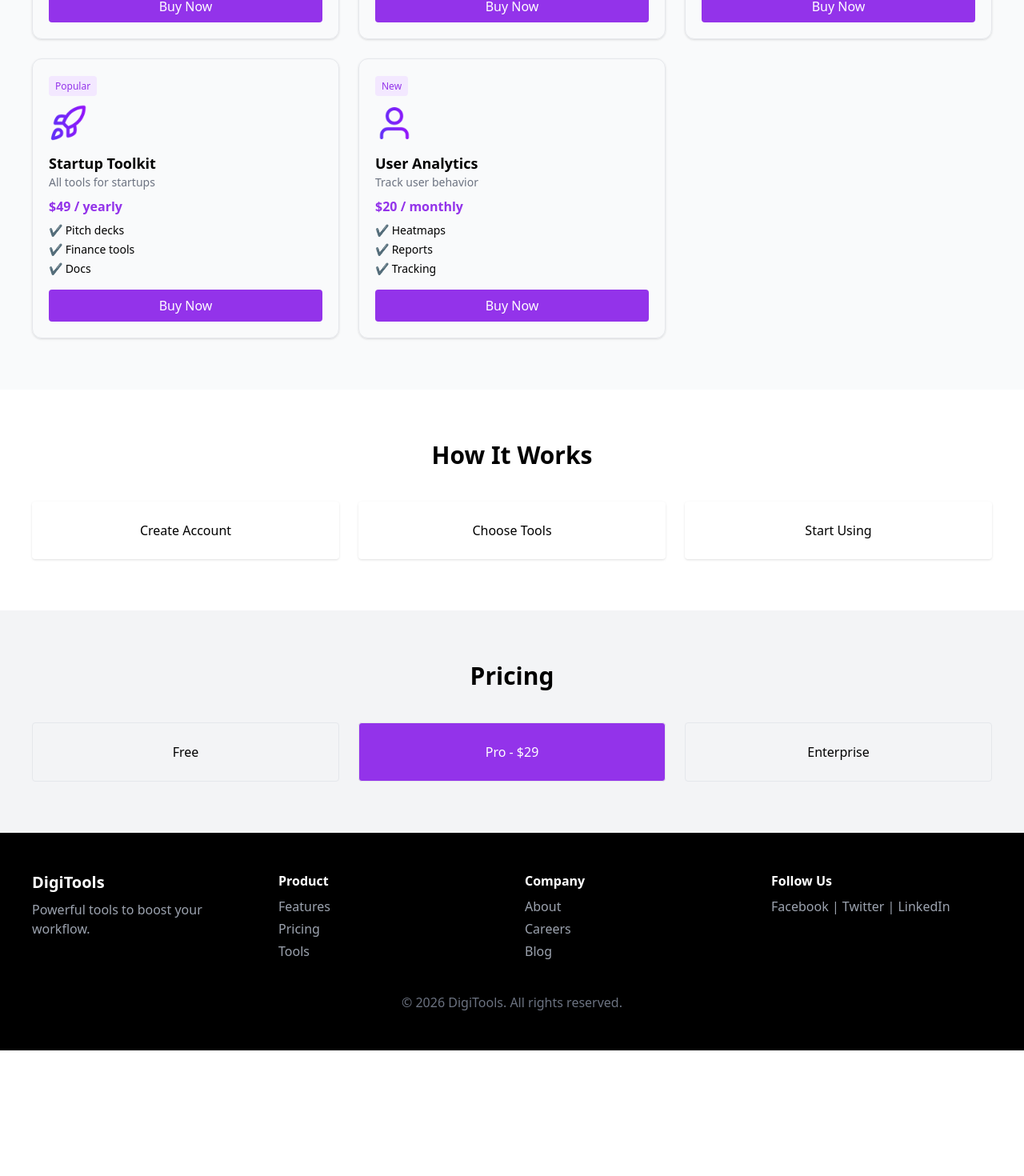
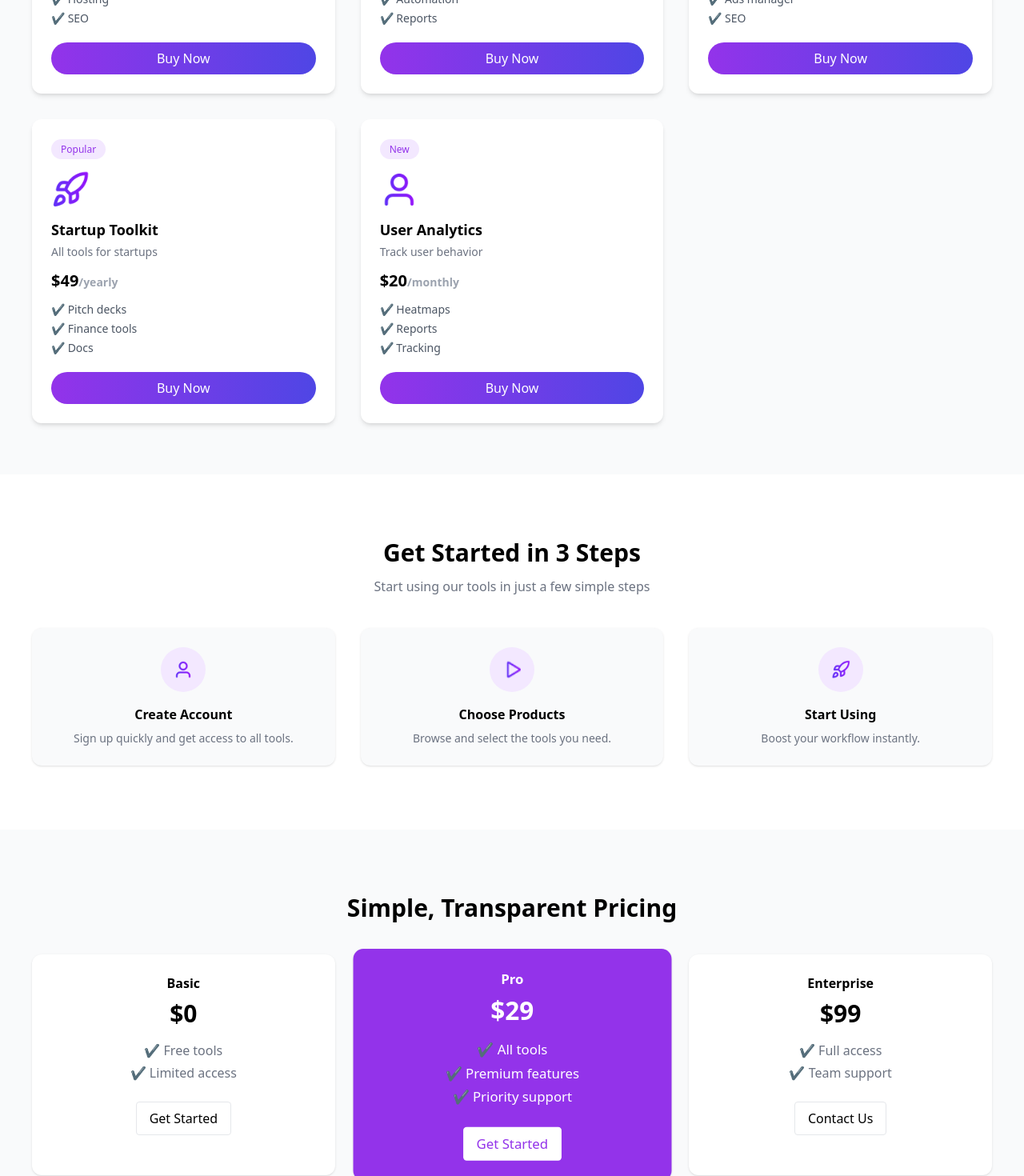
Before and after one commit to Avishek-Pratyay/Projects-digital-tools, a React (Vite) app: page / in a window 1280 px wide. Shown: the part 1800-3270 px from the top of the page at 80% size. Before the commit the page ends 3113 px from the top, so only its background shows below. Built offline with nearby package versions, Linux system fonts and the light colour scheme.

Commit message:
footer is complete

```diff
--- a/package.json
+++ b/package.json
@@ -13,6 +13,7 @@
     "daisyui": "^5.5.19",
     "react": "^19.2.4",
     "react-dom": "^19.2.4",
+    "react-icons": "^5.6.0",
     "react-toastify": "^11.0.5"
   },
   "devDependencies": {
--- a/src/App.jsx
+++ b/src/App.jsx
@@ -5,6 +5,7 @@ import Stats from "./components/Stats";
 import ToggleSection from "./components/ToggleSection";
 import Steps from "./components/Steps";
 import Pricing from "./components/Pricing";
+import CTA from "./components/CTA";
 import Footer from "./components/Footer";
 import products from "./data/products.json";
 
@@ -45,6 +46,7 @@ function App() {
 
       <Steps />
       <Pricing />
+      <CTA />
       <Footer />
 
       <ToastContainer />
--- /dev/null
+++ b/src/components/CTA.jsx
@@ -0,0 +1,28 @@
+export default function CTA() {
+  return (
+    <div className="bg-gradient-to-r from-purple-600 to-indigo-600 text-white text-center py-16">
+
+      <h2 className="text-3xl font-bold">
+        Ready To Transform Your Workflow?
+      </h2>
+
+      <p className="mt-3">
+        Join thousands of professionals who are already using DigiTools to work smarter.
+                          Start your free trial today.
+      </p>
+
+      <div className="mt-6 flex justify-center gap-4">
+        <button className="bg-white text-purple-600 px-6 py-2 rounded-full">
+          Explore Products
+        </button>
+        <button className="border px-6 py-2 rounded-full">
+          View Pricing
+        </button>
+      </div>
+      <p className="mt-3">
+        14-day free trials * No credit card required * Cancel anytime
+      </p>
+
+    </div>
+  );
+}
--- a/src/components/Cart.jsx
+++ b/src/components/Cart.jsx
@@ -1,14 +1,17 @@
 export default function Cart({ cart, removeFromCart, checkout }) {
-  if (cart.length === 0) {
-    return <p className="text-center text-gray-500">Cart is empty</p>;
-  }
+  return (
+    <div className="max-w-2xl mx-auto bg-white p-6 rounded-xl shadow">
 
-  return (
-    <div className="max-w-xl mx-auto">
+      <h3 className="text-lg font-bold mb-4">Your Cart</h3>
+
+      {cart.length === 0 ? (
+        <p className="text-gray-500">No items in cart</p>
+      ) : (
+        <>
           {cart.map((item) => (
-        <div className="flex justify-between items-center border p-4 mb-2 rounded">
-          <div className="flex gap-3 items-center">
-            <img src={item.icon} className="w-10" />
+            <div className="flex justify-between items-center bg-gray-100 p-3 rounded mb-2">
+              <div className="flex items-center gap-3">
+                <img src={item.icon} className="w-8" />
                 <p>{item.name}</p>
               </div>
 
@@ -16,7 +19,7 @@ export default function Cart({ cart, removeFromCart, checkout }) {
                 <span>${item.price}</span>
                 <button
                   onClick={() => removeFromCart(item.id)}
-              className="ml-3 text-red-500"
+                  className="ml-4 text-red-500 text-sm"
                 >
                   Remove
                 </button>
@@ -24,12 +27,24 @@ export default function Cart({ cart, removeFromCart, checkout }) {
             </div>
           ))}
 
+          {/* TOTAL */}
+          <div className="flex justify-between mt-4 font-bold">
+            <span>Total</span>
+            <span>
+              $
+              {cart.reduce((total, item) => total + item.price, 0)}
+            </span>
+          </div>
+
+          {/* BUTTON */}
           <button
             onClick={checkout}
-        className="bg-green-500 text-white w-full py-2 mt-4 rounded"
+            className="w-full mt-5 bg-gradient-to-r from-purple-600 to-indigo-600 text-white py-2 rounded-full"
           >
             Proceed to Checkout
           </button>
+        </>
+      )}
     </div>
   );
 }
--- a/src/components/Footer.jsx
+++ b/src/components/Footer.jsx
@@ -1,47 +1,85 @@
+import { FaFacebookF, FaInstagram, FaXTwitter } from "react-icons/fa6";
+
 export default function Footer() {
   return (
-    <footer className="bg-black text-white px-10 py-12">
-      <div className="grid md:grid-cols-4 gap-8">
+    <footer className="bg-black text-white px-10 py-16">
+
+      {/* TOP SECTION */}
+      <div className="grid md:grid-cols-5 gap-8">
 
         {/* LOGO */}
         <div>
           <h2 className="text-xl font-bold">DigiTools</h2>
           <p className="text-gray-400 mt-2">
-            Powerful tools to boost your workflow.
+            Powerful tools to boost your digital workflow.
           </p>
         </div>
 
         {/* PRODUCT */}
         <div>
-          <h3 className="font-bold mb-2">Product</h3>
-          <ul className="text-gray-400 space-y-1">
-            <li>Features</li>
-            <li>Pricing</li>
-            <li>Tools</li>
+          <h3 className="font-bold mb-3">Product</h3>
+          <ul className="text-gray-400 space-y-2">
+            <li className="hover:text-white cursor-pointer">Features</li>
+            <li className="hover:text-white cursor-pointer">Pricing</li>
+            <li className="hover:text-white cursor-pointer">Templates</li>
+            <li className="hover:text-white cursor-pointer">Integrations</li>
           </ul>
         </div>
 
         {/* COMPANY */}
         <div>
-          <h3 className="font-bold mb-2">Company</h3>
-          <ul className="text-gray-400 space-y-1">
-            <li>About</li>
-            <li>Careers</li>
-            <li>Blog</li>
+          <h3 className="font-bold mb-3">Company</h3>
+          <ul className="text-gray-400 space-y-2">
+            <li className="hover:text-white cursor-pointer">About</li>
+            <li className="hover:text-white cursor-pointer">Blog</li>
+            <li className="hover:text-white cursor-pointer">Careers</li>
+            <li className="hover:text-white cursor-pointer">Press</li>
+          </ul>
+        </div>
+
+        {/* RESOURCES */}
+        <div>
+          <h3 className="font-bold mb-3">Resources</h3>
+          <ul className="text-gray-400 space-y-2">
+            <li className="hover:text-white cursor-pointer">Documentation</li>
+            <li className="hover:text-white cursor-pointer">Help Center</li>
+            <li className="hover:text-white cursor-pointer">Community</li>
           </ul>
         </div>
 
         {/* SOCIAL */}
         <div>
-          <h3 className="font-bold mb-2">Follow Us</h3>
-          <p className="text-gray-400">Facebook | Twitter | LinkedIn</p>
+          <h3 className="font-bold mb-3">Follow Us</h3>
+          <div className="flex gap-4 text-xl">
+            <FaInstagram className="cursor-pointer hover:text-purple-400" />
+            <FaFacebookF className="cursor-pointer hover:text-purple-400" />
+            <FaXTwitter className="cursor-pointer hover:text-purple-400" />
+          </div>
         </div>
 
       </div>
 
-      <p className="text-center text-gray-500 mt-10">
-        © 2026 DigiTools. All rights reserved.
-      </p>
+      {/* DIVIDER + BOTTOM SECTION */}
+      <div className="border-t border-gray-700 mt-12 pt-6 flex flex-col md:flex-row justify-between items-center text-gray-400 text-sm">
+
+        {/* LEFT */}
+        <p>© 2026 DigiTools. All rights reserved.</p>
+
+        {/* RIGHT */}
+        <div className="flex gap-6 mt-3 md:mt-0">
+          <span className="hover:text-white cursor-pointer">
+            Privacy Policy
+          </span>
+          <span className="hover:text-white cursor-pointer">
+            Terms of Service
+          </span>
+          <span className="hover:text-white cursor-pointer">
+            Cookies
+          </span>
+        </div>
+
+      </div>
+
     </footer>
   );
 }
--- a/src/components/Pricing.jsx
+++ b/src/components/Pricing.jsx
@@ -1,14 +1,53 @@
 export default function Pricing() {
   return (
-    <div className="bg-gray-100 py-16 text-center">
-      <h2 className="text-3xl font-bold mb-10">Pricing</h2>
+    <div className="py-20 bg-gray-50 text-center">
 
-      <div className="grid md:grid-cols-3 gap-6 px-10">
-        <div className="border p-6 rounded">Free</div>
-        <div className="border p-6 rounded bg-purple-600 text-white">
-          Pro - $29
+      <h2 className="text-3xl font-bold mb-10">
+        Simple, Transparent Pricing
+      </h2>
+
+      <div className="grid md:grid-cols-3 gap-8 px-10">
+
+        {/* BASIC */}
+        <div className="bg-white p-6 rounded-xl shadow">
+          <h3 className="font-bold mb-2">Basic</h3>
+          <p className="text-3xl font-bold">$0</p>
+          <ul className="text-gray-500 mt-4 space-y-1">
+            <li>✔ Free tools</li>
+            <li>✔ Limited access</li>
+          </ul>
+          <button className="mt-6 border px-4 py-2 rounded">
+            Get Started
+          </button>
         </div>
-        <div className="border p-6 rounded">Enterprise</div>
+
+        {/* PRO (HIGHLIGHTED) */}
+        <div className="bg-purple-600 text-white p-6 rounded-xl shadow scale-105">
+          <h3 className="font-bold mb-2">Pro</h3>
+          <p className="text-3xl font-bold">$29</p>
+          <ul className="mt-4 space-y-1">
+            <li>✔ All tools</li>
+            <li>✔ Premium features</li>
+            <li>✔ Priority support</li>
+          </ul>
+          <button className="mt-6 bg-white text-purple-600 px-4 py-2 rounded">
+            Get Started
+          </button>
+        </div>
+
+        {/* ENTERPRISE */}
+        <div className="bg-white p-6 rounded-xl shadow">
+          <h3 className="font-bold mb-2">Enterprise</h3>
+          <p className="text-3xl font-bold">$99</p>
+          <ul className="text-gray-500 mt-4 space-y-1">
+            <li>✔ Full access</li>
+            <li>✔ Team support</li>
+          </ul>
+          <button className="mt-6 border px-4 py-2 rounded">
+            Contact Us
+          </button>
+        </div>
+
       </div>
     </div>
   );
--- a/src/components/Products.jsx
+++ b/src/components/Products.jsx
@@ -1,33 +1,47 @@
 export default function Products({ products, addToCart }) {
   return (
-    <div className="grid md:grid-cols-3 gap-6 px-10">
+    <div className="grid md:grid-cols-3 gap-8 px-10">
       {products.map((p) => (
         <div
           key={p.id}
-          className="border rounded-xl p-5 shadow hover:shadow-lg transition"
+          className="bg-white rounded-xl shadow-md p-6 hover:shadow-xl transition"
         >
-          <span className="bg-purple-100 text-purple-600 px-2 py-1 text-xs rounded">
+
+          {/* TAG */}
+          <span className="bg-purple-100 text-purple-600 text-xs px-3 py-1 rounded-full">
             {p.tagType}
           </span>
 
-          <img src={p.icon} className="w-12 my-3" />
+          {/* ICON */}
+          <img src={p.icon} className="w-12 mt-4 mb-3" />
 
-          <h2 className="font-bold text-lg">{p.name}</h2>
-          <p className="text-gray-500 text-sm">{p.description}</p>
+          {/* TITLE */}
+          <h2 className="text-lg font-bold">{p.name}</h2>
 
-          <p className="text-purple-600 font-bold mt-2">
-            ${p.price} / {p.period}
+          {/* DESCRIPTION */}
+          <p className="text-gray-500 text-sm mt-1">
+            {p.description}
           </p>
 
-          <ul className="text-sm mt-2 space-y-1">
+          {/* PRICE */}
+          <p className="text-xl font-bold mt-3">
+            ${p.price}
+            <span className="text-sm text-gray-400">
+              /{p.period}
+            </span>
+          </p>
+
+          {/* FEATURES */}
+          <ul className="mt-3 space-y-1 text-sm text-gray-600">
             {p.features.map((f, i) => (
               <li key={i}>✔ {f}</li>
             ))}
           </ul>
 
+          {/* BUTTON */}
           <button
             onClick={() => addToCart(p)}
-            className="bg-purple-600 text-white w-full mt-4 py-2 rounded"
+            className="w-full mt-5 bg-gradient-to-r from-purple-600 to-indigo-600 text-white py-2 rounded-full"
           >
             Buy Now
           </button>
--- a/src/components/Steps.jsx
+++ b/src/components/Steps.jsx
@@ -1,12 +1,56 @@
+import userIcon from "/assets/user.png";
+import playIcon from "/assets/play.png";
+import rocketIcon from "/assets/rocket.png";
+
 export default function Steps() {
   return (
-    <div className="text-center py-16">
-      <h2 className="text-3xl font-bold mb-10">How It Works</h2>
+    <div className="py-20 bg-white text-center">
 
-      <div className="grid md:grid-cols-3 gap-6 px-10">
-        <div className="shadow p-6 rounded">Create Account</div>
-        <div className="shadow p-6 rounded">Choose Tools</div>
-        <div className="shadow p-6 rounded">Start Using</div>
+      {/* TITLE */}
+      <h2 className="text-3xl font-bold mb-3">
+        Get Started in 3 Steps
+      </h2>
+
+      <p className="text-gray-500 mb-10">
+        Start using our tools in just a few simple steps
+      </p>
+
+      {/* CARDS */}
+      <div className="grid md:grid-cols-3 gap-8 px-10">
+
+        {/* STEP 1 */}
+        <div className="bg-gray-50 p-6 rounded-xl shadow">
+          <div className="bg-purple-100 w-14 h-14 flex items-center justify-center rounded-full mx-auto mb-4">
+            <img src={userIcon} className="w-6" />
+          </div>
+          <h3 className="font-bold">Create Account</h3>
+          <p className="text-gray-500 text-sm mt-2">
+            Sign up quickly and get access to all tools.
+          </p>
+        </div>
+
+        {/* STEP 2 */}
+        <div className="bg-gray-50 p-6 rounded-xl shadow">
+          <div className="bg-purple-100 w-14 h-14 flex items-center justify-center rounded-full mx-auto mb-4">
+            <img src={playIcon} className="w-6" />
+          </div>
+          <h3 className="font-bold">Choose Products</h3>
+          <p className="text-gray-500 text-sm mt-2">
+            Browse and select the tools you need.
+          </p>
+        </div>
+
+        {/* STEP 3 */}
+        <div className="bg-gray-50 p-6 rounded-xl shadow">
+          <div className="bg-purple-100 w-14 h-14 flex items-center justify-center rounded-full mx-auto mb-4">
+            <img src={rocketIcon} className="w-6" />
+          </div>
+          <h3 className="font-bold">Start Using</h3>
+          <p className="text-gray-500 text-sm mt-2">
+            Boost your workflow instantly.
+          </p>
+        </div>
+
       </div>
     </div>
   );
```
Also changed, not shown: 1 other file (tests, documents, lock files or other folders). Lines whose indentation alone changed are shown as unchanged.
